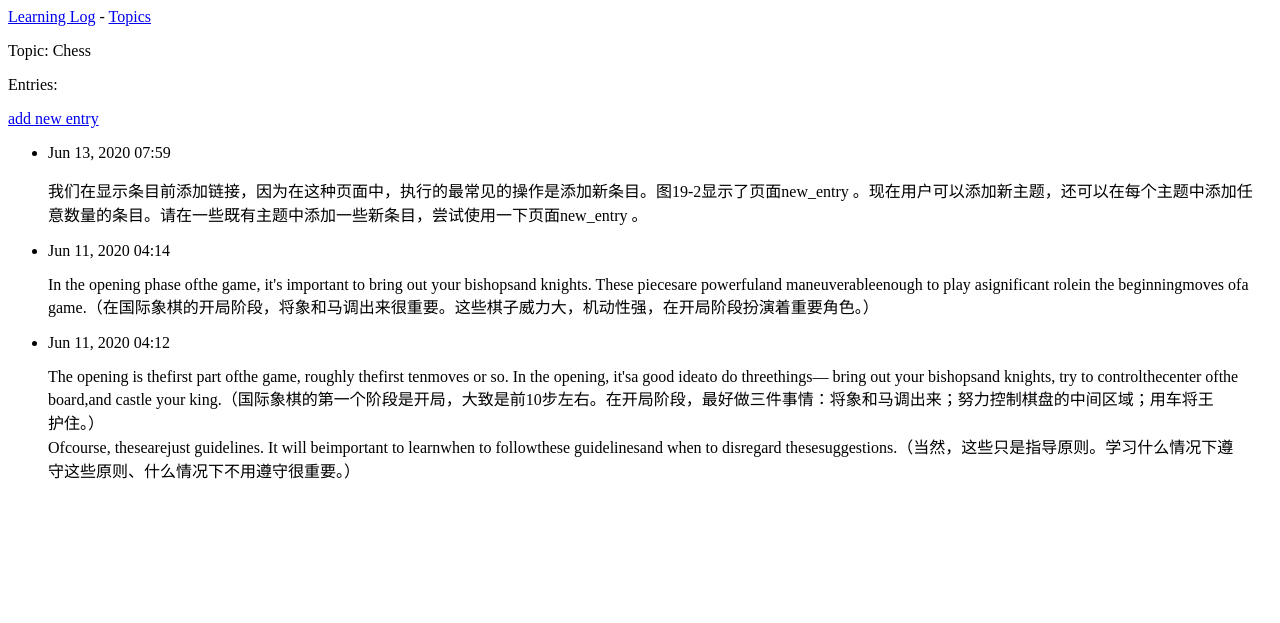
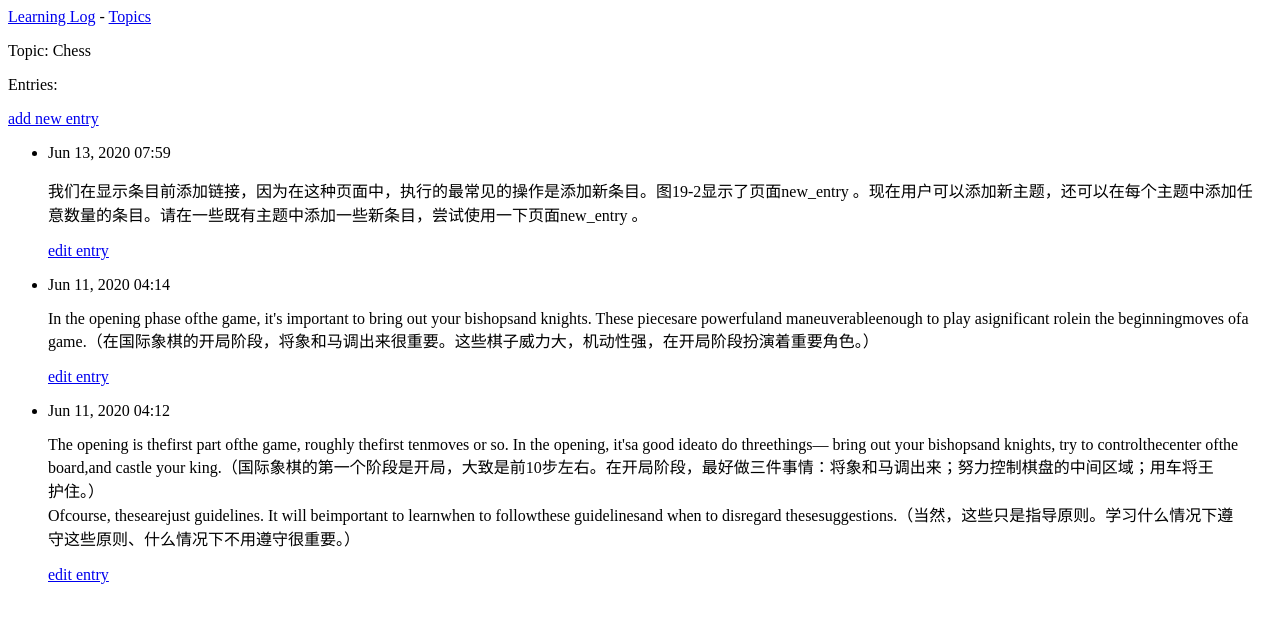
Before and after one commit to HonkerBit/learning_log, a Django app: page /topics/1/ in a window 1280 px wide. Shown: the top 623 px of the page. Run offline with Django 3.2, Linux system fonts and the light colour scheme; data comes from the database, SQL or seed files in the repository; both versions use the stored data as it was after the commit.

Commit message:
添加了用于编辑条目的页面 edit_entry.html

```diff
--- a/learning_logs/templates/learning_logs/topic.html
+++ b/learning_logs/templates/learning_logs/topic.html
@@ -8,6 +8,9 @@
             <li>
                 <p>{{ entry.date_added|date:'M d, Y H:i' }}</p>
                 <p>{{ entry.text|linebreaks }}</p>
+                <p>
+                    <a href="{% url 'learning_logs:edit_entry' entry.id %}">edit entry</a>
+                </p>
             </li>
         {% empty %}
             <li>
--- a/learning_logs/urls.py
+++ b/learning_logs/urls.py
@@ -16,6 +16,9 @@ urlpatterns = [
     path( 'new_topic/', views.new_topic, name = 'new_topic' ),
 
     # 用于添加新条目的页面
-    path( 'new_entry/<topic_id>', views.new_entry, name='new_entry' ),
+    path( 'new_entry/<topic_id>/', views.new_entry, name='new_entry' ),
+
+    # 用于编辑条目的页面
+    path( 'edit_entry/<entry_id>/',views.edit_entry, name='edit_entry' ),
 ]
 app_name = 'learning_logs'
--- a/learning_logs/views.py
+++ b/learning_logs/views.py
@@ -2,7 +2,7 @@ from django.shortcuts import render
 from django.http import HttpResponseRedirect
 from django.urls import reverse
 
-from .models import Topic
+from .models import Topic, Entry
 from .forms import TopicForm, EntryForm
 
 # Create your views here.
@@ -55,3 +55,21 @@ def new_entry( request, topic_id ):
             return HttpResponseRedirect( reverse('learning_logs:topic', args=[topic_id]) )
     context = {'topic':topic,'form':form}
     return render(request, 'learning_logs/new_entry.html', context)
+
+def edit_entry( request, entry_id ):
+    """ 编辑既有条目 """
+    entry = Entry.objects.get( id=entry_id )
+    topic = entry.topic
+
+    if request.method != 'POST':
+        # 初次请求，使用当前条目填充表单
+        form = EntryForm( instance=entry )
+    else:
+        # POST 提交的数据，对数据进行处理
+        form = EntryForm( instance=entry, data=request.POST )
+        if form.is_valid():
+            form.save()
+            return HttpResponseRedirect(reverse('learning_logs:topic',args=[topic.id]))
+
+    context = {'entry':entry,'topic':topic,'form':form}
+    return render(request, 'learning_logs/edit_entry.html', context)
```
Also changed, not shown: learning_logs/templates/learning_logs/edit_entry.html (added, +12 -0 lines), db.sqlite3.
